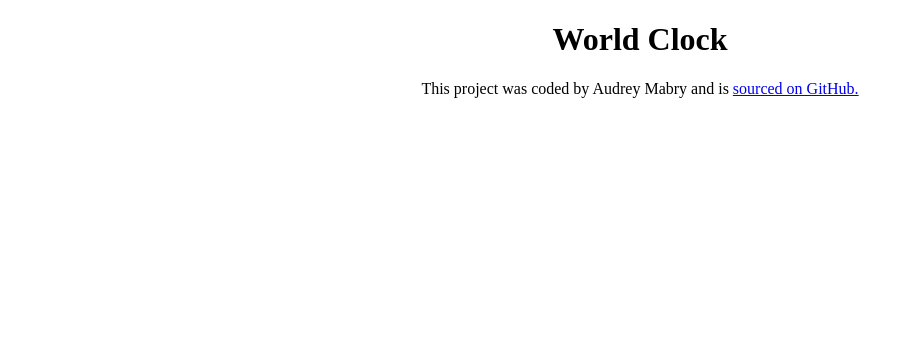
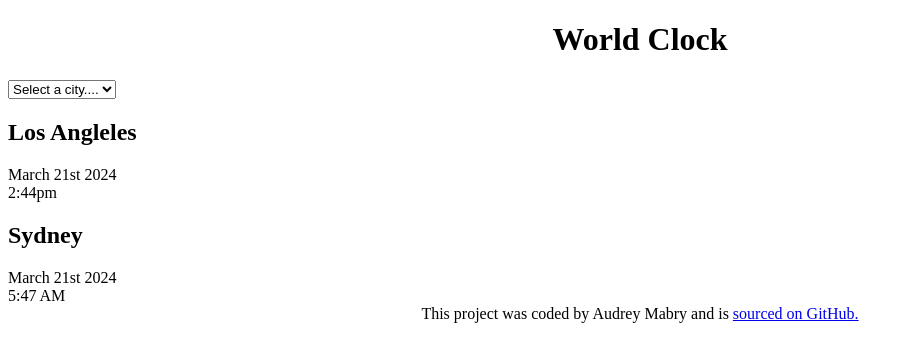
Before and after one commit to aamabry/world-clock, a plain HTML site: page index.html in a window 1280 px wide. Shown: the whole page, without its empty margins (0-913 px from the left). Drawn offline with Linux system fonts and the light colour scheme.

Commit message:
added the basic html

```diff
--- a/index.html
+++ b/index.html
@@ -7,7 +7,28 @@
     <title>World Clock - Audrey Mabry</title>
 </head>
 <body>
+    <div class="container">
     <h1>World Clock</h1>
+
+    <select name="" id="">
+        <option value="">Select a city....</option>
+        <option value="">London</option>
+        <option value="">New York</option>
+        <option value="">Auckland</option>
+    </select>
+
+
+    <div class="city">
+        <h2>Los Angleles</h2>
+        <div class="date">March 21st 2024</div>
+        <div class="time">2:44pm</div>
+    </div>
+    <div class="city">
+        <h2>Sydney</h2>
+        <div class="date">March 21st 2024</div>
+        <div class="time">5:47 AM</div>
+    </div>
+</div>
     <footer>This project was coded by Audrey Mabry and is
         <a href="https://github.com/aamabry/world-clock" target="_blank"> sourced on GitHub.</a></footer>
         <script src="javascript/index.js"></script>
```
